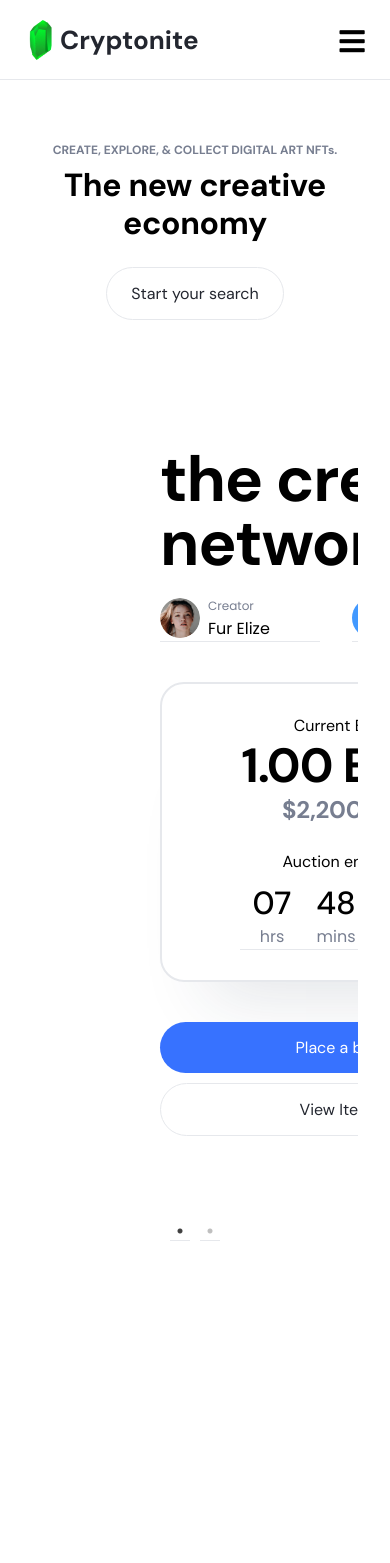
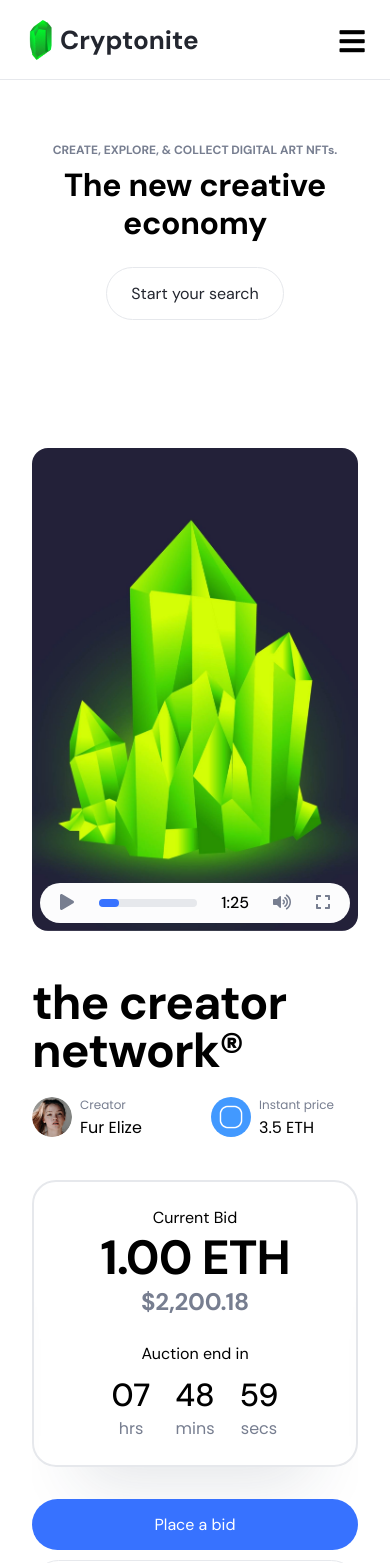
Before and after one commit to Sukhanberliyev/NFT-website, a React (Create React App) app: page / in a window 390 px wide. Shown: the top 1563 px of the page. Before the commit the page ends 1280 px from the top, so only its background shows below. Built offline with nearby package versions, Linux system fonts and the light colour scheme.

Commit message:
add mobile design to hero-section

```diff
--- a/src/components/HeroSection/HeroDetails.module.css
+++ b/src/components/HeroSection/HeroDetails.module.css
@@ -1,4 +1,3 @@
-
 .mainDetails {
   display: block;
   width: 352px;
@@ -106,3 +105,27 @@ h1 {
 .extraMargin {
   margin-bottom: 15px;
 }
+
+/* Responsive */
+
+@media (max-width: 1180px) {
+  .mainDetails {
+    width: 304px;
+    margin-left: 32px;
+    padding-bottom: 64px;
+  }
+  h1 {
+    font-size: 48px;
+  }
+  .mainWrap {
+    margin-bottom: 32px;
+    padding: 24px 16px;
+  }
+}
+@media (max-width: 1024px) {
+  .mainDetails {
+    width: 100%;
+    margin: 48px 0 0;
+    padding-bottom: 80px;
+  }
+}
--- a/src/components/HeroSection/HeroItem.module.css
+++ b/src/components/HeroSection/HeroItem.module.css
@@ -3,3 +3,9 @@
   align-items: flex-start;
   font-family: "Poppins", sans-serif;
 }
+
+@media (max-width: 1024px) {
+  .mainRow {
+    display: block;
+  }
+}
--- a/src/components/HeroSection/HeroPlayer.module.css
+++ b/src/components/HeroSection/HeroPlayer.module.css
@@ -56,3 +56,13 @@
   line-height: 1.5;
   font-weight: 500;
 }
+
+@media (max-width: 1024px) {
+  .player {
+    max-width: 768px;
+    margin: 0 auto;
+  }
+  .playerPreview img {
+    max-width: none;
+  }
+}
--- a/src/components/HeroSection/HeroSection.js
+++ b/src/components/HeroSection/HeroSection.js
@@ -12,7 +12,7 @@ import HeroItem from "./HeroItem";
 const HeroSection = () => {
   const settings = {
     dots: true,
-    fade: true,
+    // fade: true,
     infinite: true,
     speed: 500,
     slidesToShow: 1,
--- a/src/components/Layout/NavigationBar.css
+++ b/src/components/Layout/NavigationBar.css
@@ -54,11 +54,7 @@
   margin-bottom: 0px;
 }
 
-li {
-  display: flex;
-  justify-content: center;
-  align-items: center;
-}
+
 .nav-item {
   display: flex;
   justify-content: center;
@@ -105,6 +101,7 @@ li {
 .walletBtn:hover {
   background-color: #3772ff;
   color: #fff;
+  border: 1px solid #3772ff;
 }
 
 .fa-bars {
@@ -163,7 +160,7 @@ li {
     }
   }
 
-  li {
+  .nav-item {
     justify-content: flex-start;
     border-bottom: 1px solid #e6e8ec;
   }
--- a/src/components/Layout/NavigationBar.js
+++ b/src/components/Layout/NavigationBar.js
@@ -17,10 +17,8 @@ function NavigationBar() {
 
   useEffect(() => {
     window.addEventListener("resize", navBarHandler);
-    return (()=>window.removeEventListener("resize", navBarHandler));
+    return () => window.removeEventListener("resize", navBarHandler);
   }, []);
-
-
 
   const handleClick = () => setClick(!click);
 
@@ -45,7 +43,7 @@ function NavigationBar() {
           </div>
           {open && <div className="backdrop" onClick={closeMenuHandler} />}
           <ul className={click ? "nav-menu active" : "nav-menu"}>
-            <li>
+            <li className="nav-item">
               <NavLink
                 to="/discover"
                 className="nav-links"
@@ -54,7 +52,7 @@ function NavigationBar() {
                 Discover
               </NavLink>
             </li>
-            <li>
+            <li className="nav-item">
               <NavLink
                 to="/how-it-works"
                 className="nav-links"
@@ -63,7 +61,7 @@ function NavigationBar() {
                 How it works
               </NavLink>
             </li>
-            <li>
+            <li className="nav-item">
               <NavLink
                 to="/upload"
                 className="uploadBtn"
@@ -72,7 +70,7 @@ function NavigationBar() {
                 Upload
               </NavLink>
             </li>
-            <li>
+            <li className="nav-item">
               <NavLink
                 to="/connect-wallet"
                 className="walletBtn"
```
